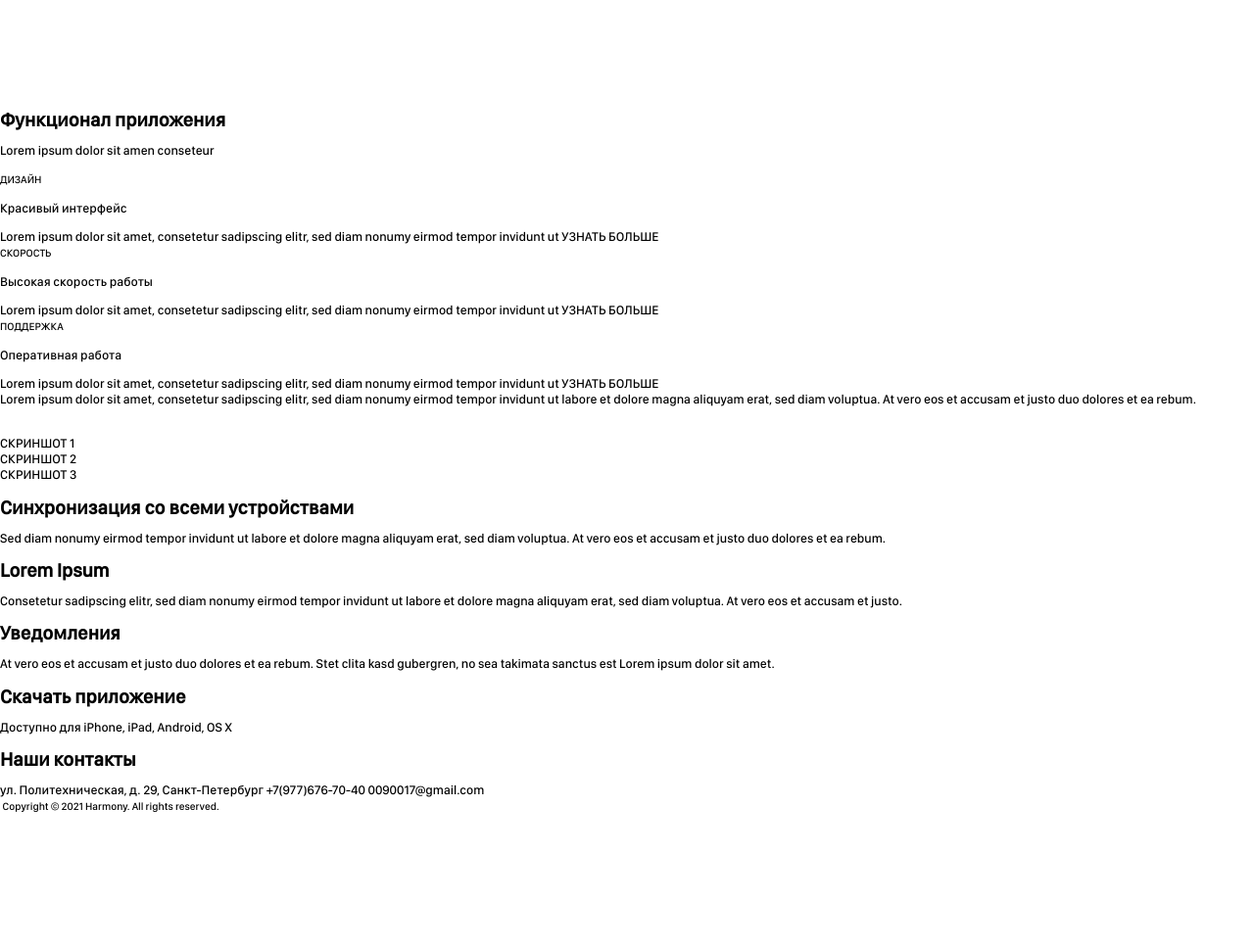
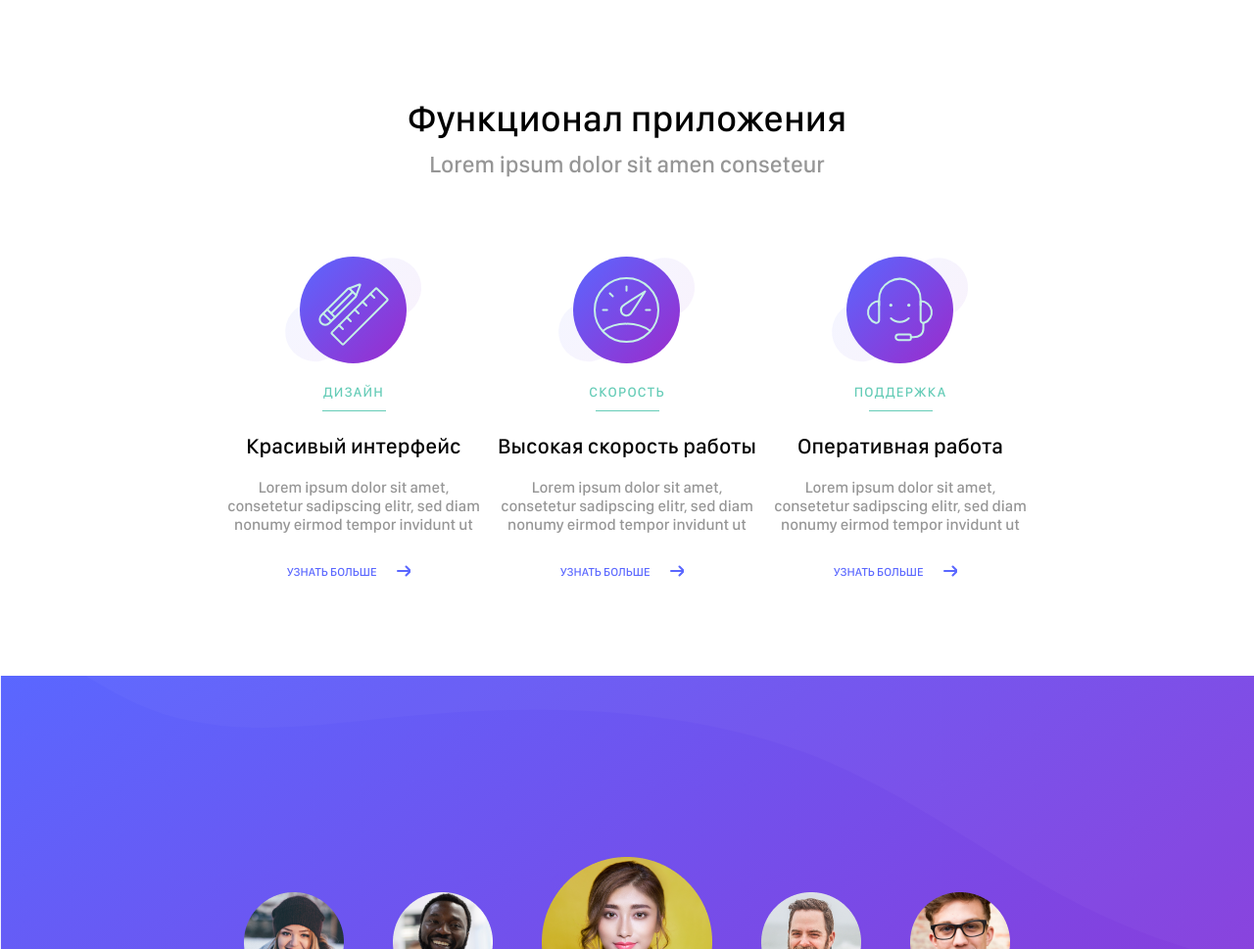
Before and after one commit to skyland891/Harmony-landing, a website: page src/index.html in a window 1280 px wide. Shown: the part 1831-2800 px from the top of the page at 98% size. Before the commit the page ends 2663 px from the top, so only its background shows below. Drawn offline with nearby package versions, Linux system fonts and the light colour scheme; files that its build step writes are made by us from their sources.

Commit message:
Верстка features и reviews

```diff
--- a/src/index.html
+++ b/src/index.html
@@ -38,7 +38,7 @@
         <section class="intro">
             <div class="intro__wrapper">
                 <div class="preview">
-                    <small class="preview__collaboration">ПРИ СОТРУДНИЧЕСТВЕ СО SPOTIFY</small>
+                    <span class="preview__collaboration">ПРИ СОТРУДНИЧЕСТВЕ СО SPOTIFY</span>
                     <h1 class="preview__title">Harmony — cервис по объединению музыкальных предпочтений</h1>
                     <img class="preview__img" src="" alt="">
                     <a class="button preview__download" href="#">Попробуйте бесплатно</a>
@@ -58,7 +58,7 @@
     </div>
     <section class="service">
         <div class="service__wrapper">
-            <small class="service__about">О СЕРВИСЕ</small>
+            <span class="service__about">О СЕРВИСЕ</span>
             <h1 class="service__title">Создавайте гармонию</h1>
             <p class="service__description">Harmony позволяет объединить
                 музыкальные предпочтения каждого</p>
@@ -70,29 +70,29 @@
             <h1 class="features__title">Функционал приложения</h1>
             <p class="features__description">Lorem ipsum dolor sit amen conseteur</p>
             <ul class="features__list">
-                <li class="features__item features-item">
-                    <small class="features-item__caption">ДИЗАЙН</small>
+                <li class="features-item features-item--design">
+                    <span class="features-item__caption">ДИЗАЙН</span>
                     <p class="features-item__title">Красивый интерфейс</p>
                     <span class="features-item__description">Lorem ipsum dolor sit amet,
                         consetetur sadipscing elitr, sed diam
                         nonumy eirmod tempor invidunt ut</span>
-                    <a href="" class="features-item__more">УЗНАТЬ БОЛЬШЕ</a>
+                        <a href="" class="features-item__more-link"><p class = "features-item__more-text">УЗНАТЬ БОЛЬШЕ</p></a>
                 </li>
-                <li class="features__item features-item">
+                <li class="features-item features-item--speed">
                     <small class="features-item__caption">СКОРОСТЬ</small>
                     <p class="features-item__title">Высокая скорость работы</p>
                     <span class="features-item__description">Lorem ipsum dolor sit amet,
                         consetetur sadipscing elitr, sed diam
                         nonumy eirmod tempor invidunt ut</span>
-                    <a href="" class="features-item__more">УЗНАТЬ БОЛЬШЕ</a>
+                    <a href="" class="features-item__more-link"><p class = "features-item__more-text">УЗНАТЬ БОЛЬШЕ</p></a>
                 </li>
-                <li class="features__item features-item">
+                <li class="features-item features-item--support">
                     <small class="features-item__caption">ПОДДЕРЖКА</small>
                     <p class="features-item__title">Оперативная работа</p>
                     <span class="features-item__description">Lorem ipsum dolor sit amet,
                         consetetur sadipscing elitr, sed diam
                         nonumy eirmod tempor invidunt ut</span>
-                    <a href="" class="features-item__more">УЗНАТЬ БОЛЬШЕ</a>
+                        <a href="" class="features-item__more-link"><p class = "features-item__more-text">УЗНАТЬ БОЛЬШЕ</p></a>
                 </li>
             </ul>
         </div>
@@ -100,16 +100,32 @@
     <div class="page-inner__wrapper-bottom">
         <section class="reviews">
             <ul class="reviews__avatar-list">
-                <li class="reviews__avatar"></li>
-                <li class="reviews__avatar"></li>
-                <li class="reviews__avatar reviews__avatar--current"></li>
-                <li class="reviews__avatar"></li>
-                <li class="reviews__avatar"></li>
+                <li class="reviews__avatar">
+                    <img src="./img/reviews/avatar__1.png" alt="Person 1">
+                </li>
+                <li class="reviews__avatar">
+                    <img src="./img/reviews/avatar__2.png" alt="Person 2">
+                </li>
+                <li class="reviews__avatar reviews__avatar--current">
+                    <img src="./img/reviews/avatar__current.png" alt="Person 3">
+                </li>
+                <li class="reviews__avatar">
+                    <img src="./img/reviews/avatar__3.png" alt="Person 4">
+                </li>
+                <li class="reviews__avatar">
+                    <img src="./img/reviews/avatar__4.png" alt="Person 5">
+                </li>
             </ul>
-            <div class="reviews__rating"></div>
-            <span class="review__comment">Lorem ipsum dolor sit amet, consetetur sadipscing elitr, sed diam nonumy eirmod tempor invidunt ut labore
+            <div class="reviews__rating">
+                <img class = "reviews__rating-stars" src="./img/reviews/reviews__rating-star.svg" alt="">
+                <img class = "reviews__rating-stars" src="./img/reviews/reviews__rating-star.svg" alt="">
+                <img class = "reviews__rating-stars" src="./img/reviews/reviews__rating-star.svg" alt="">
+                <img class = "reviews__rating-stars" src="./img/reviews/reviews__rating-star.svg" alt="">
+                <img class = "reviews__rating-stars" src="./img/reviews/reviews__rating-star.svg" alt="">
+            </div>
+            <span class="reviews__comment">Lorem ipsum dolor sit amet, consetetur sadipscing elitr, sed diam nonumy eirmod tempor invidunt ut labore
                 et dolore magna aliquyam erat, sed diam voluptua. At vero eos et accusam et justo duo dolores et ea rebum.</span>
-            <p class="reviews__author"></p>
+            <p class="reviews__author">Ольга Бузова</p>
         </section>
         <section class="screenshots">
             <img class="screenshots__img" src="" alt="">
--- a/src/less/blocks/features-item.less
+++ b/src/less/blocks/features-item.less
@@ -0,0 +1,85 @@
+.features-item {
+    padding-top: 140px;
+    width: 272px;
+    text-align: center;
+
+    &--design {
+        background-image: url("../img/features-item/features-item--design.svg");
+        background-repeat: no-repeat;
+        background-position: top center;
+    }
+
+    &--speed {
+        background-image: url("../img/features-item/features-item--speed.svg");
+        background-repeat: no-repeat;
+        background-position: top center;
+    }
+
+    &--support {
+        background-image: url("../img/features-item/features-item--support.svg");
+        background-repeat: no-repeat;
+        background-position: top center;
+    }
+}
+
+.features-item__caption {
+    display: inline-block;
+    font-family: @sf;
+    font-style: normal;
+    font-weight: 500;
+    font-size: 14px;
+    line-height: 17px;
+    letter-spacing: 1.225px;
+    color: @collaboration;
+    margin-bottom: 22px;
+
+    &::after {
+        content: "";
+        display: block;
+        margin: auto;
+        height: 10px;
+        width: 65px;
+        border-bottom: 1px solid @collaboration;
+    }
+}
+
+.features-item__title {
+    margin: 0 0 20px;
+    text-align: center;
+    font-family: @sf;
+    font-style: normal;
+    font-weight: 500;
+    font-size: 22px;
+    line-height: 26px;
+}
+
+.features-item__description {
+    margin: 0 0 32px;
+    display: block;
+    text-align: center;
+    font-family: @sf;
+    font-style: normal;
+    font-weight: 500;
+    font-size: 16px;
+    line-height: 19px;
+    color: @subtitle-color;
+}
+
+.features-item__more-link {
+    display: flex;
+    padding-left: 68px;
+    background-image: url("../img/features-item/features-item__more-link.svg");
+    background-repeat: no-repeat;
+    background-position-x: 180px;
+}
+
+.features-item__more-text {
+    display: block;
+    margin: 0;
+    font-family: @sf;
+    font-style: normal;
+    font-weight: 500;
+    font-size: 12px;
+    line-height: 14px;
+    color: @more-color;
+}
--- a/src/less/blocks/features.less
+++ b/src/less/blocks/features.less
@@ -0,0 +1,31 @@
+.features__wrapper {
+    padding: 0 225px;
+    min-height: 592px;
+}
+
+.features__title {
+    margin: 0;
+    font-family: @sf;
+    font-style: normal;
+    font-weight: 500;
+    font-size: 38px;
+    line-height: 45px;
+    text-align: center;
+}
+
+.features__description {
+    margin: 10px 0 70px;
+    font-family: @sf;
+    font-style: normal;
+    font-weight: 500;
+    font-size: 24px;
+    line-height: 29px;
+    text-align: center;
+    color: @subtitle-color;
+}
+
+.features__list {
+    display: flex;
+    justify-content: space-between;
+    flex-direction: row;
+}
--- a/src/less/blocks/page-inner.less
+++ b/src/less/blocks/page-inner.less
@@ -11,3 +11,10 @@
     background-repeat: no-repeat;
     background-size: 100% 867px;
 }
+
+.page-inner__wrapper-bottom {
+    background-image: url("../img/page-inner/page-inner__wrapper-bottom--1.svg");
+    background-repeat: no-repeat;
+    background-position: top;
+    background-size: 100% 794px;
+}
--- a/src/less/blocks/reviews.less
+++ b/src/less/blocks/reviews.less
@@ -0,0 +1,47 @@
+.reviews {
+    min-height: 794px;
+    padding-top: 185px;
+}
+
+.reviews__avatar-list {
+    display: flex;
+    justify-content: center;
+    margin-bottom: 32px;
+}
+
+.reviews__avatar {
+    align-self: center;
+    margin: 0 25px;
+}
+
+.reviews__rating {
+    text-align: center;
+    margin-bottom: 30px;
+}
+
+.reviews__rating-stars {
+    margin: 0 2px;
+}
+
+.reviews__comment {
+    display: block;
+    max-width: 950px;
+    margin: 0 auto;
+    font-family: @sf;
+    font-style: normal;
+    font-weight: 500;
+    font-size: 20px;
+    line-height: 24px;
+    text-align: center;
+    color: white;
+}
+
+.reviews__author {
+    font-family: @sf;
+    font-style: normal;
+    font-weight: 500;
+    font-size: 20px;
+    line-height: 24px;
+    text-align: center;
+    color: white;
+}
--- a/src/less/global/vars.less
+++ b/src/less/global/vars.less
@@ -6,3 +6,5 @@
 @collaboration: #65CCB7;
 @button-background-color: #FFCA38;
 @button-text-color: #AD7200;
+@subtitle-color: #969696;
+@more-color: #5A67FF;
```
Also changed, not shown: src/img/features-item/features-item--design.svg (added), src/img/features-item/features-item--speed.svg (added), src/img/features-item/features-item--support.svg (added), src/img/features-item/features-item__more-link.svg (added), src/img/page-inner/page-inner__wrapper-bottom--1.svg (added), src/img/reviews/avatar__1.png (added), src/img/reviews/avatar__2.png (added), src/img/reviews/avatar__3.png (added), src/img/reviews/avatar__4.png (added), src/img/reviews/avatar__current.png (added), src/img/reviews/reviews__rating-star.svg (added).
